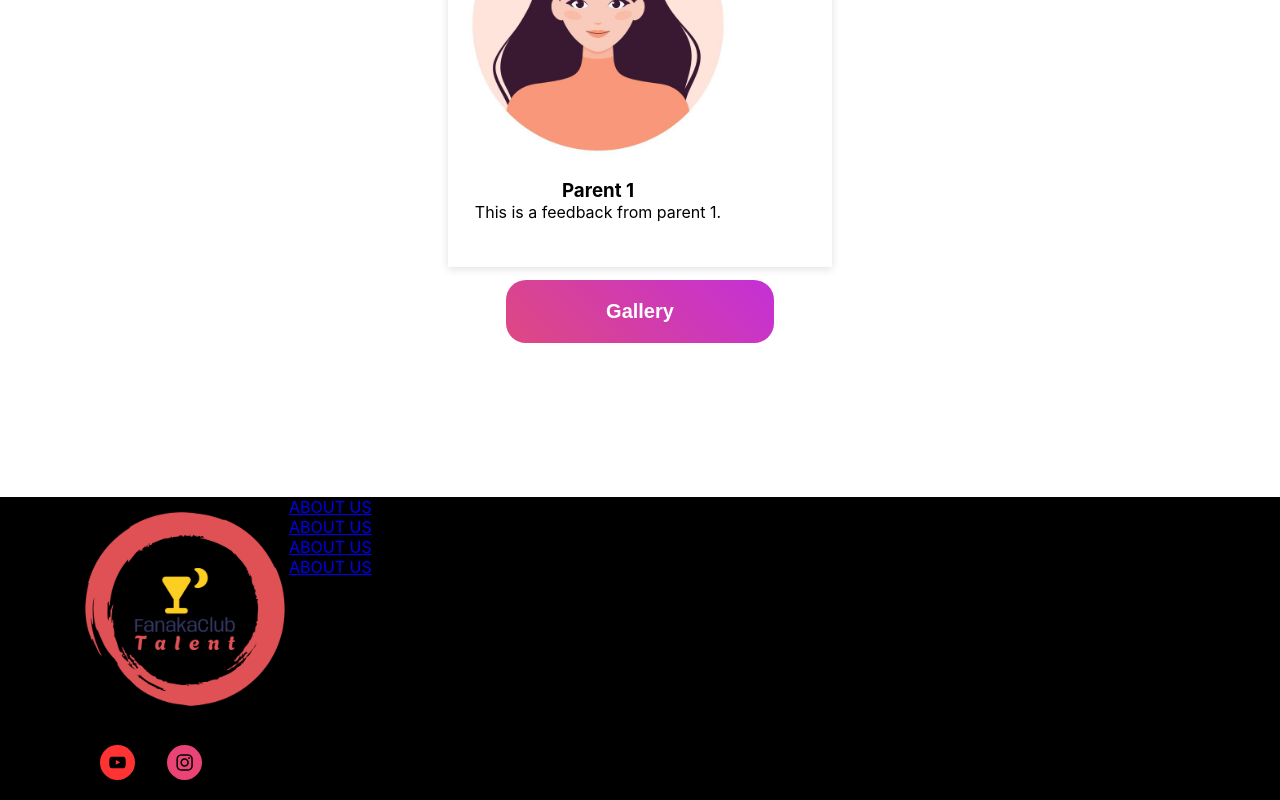
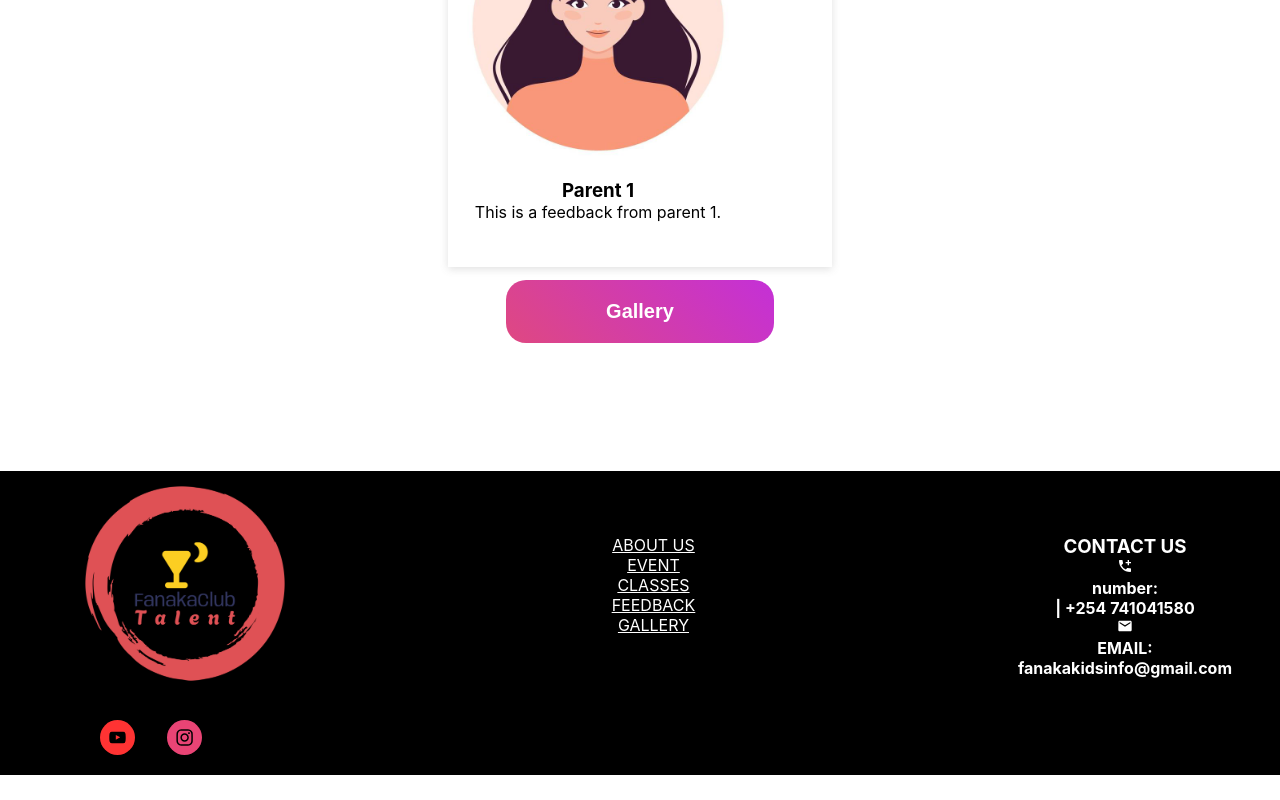
Before and after one commit to tobias-omondi/Fanakakids, a React (Create React App) app in the folder fanakakidstalents/: page / in a window 1280 px wide. Shown: the part 2779-3579 px from the top of the page. After the commit the page ends 3554 px from the top, so only its background shows below. Built offline with nearby package versions, Linux system fonts and the light colour scheme; a web font is replaced by a local one.

Commit message:
footer styling

```diff
--- a/fanakakidstalents/src/components/Footer.css
+++ b/fanakakidstalents/src/components/Footer.css
@@ -5,9 +5,10 @@
 }
 .main-footer{
     background-color: black;
-    margin-top: 12%;
+    margin-top: 10%;
     color: #fff;
     display: flex;
+    justify-content: space-between;
 }
 .logo-footer{
     margin-left: 5rem;
@@ -25,5 +26,13 @@
 }
 .links-page{
     color: #ffff;
-    display: block;
+    display: inline-block;
+    margin-top: 5%;
 }
+.links-page a {
+    color: #ffff;
+}
+.contacts-main{
+    margin-top: 5%;
+    margin-right: 3rem;
+}
--- a/fanakakidstalents/src/components/Footer.js
+++ b/fanakakidstalents/src/components/Footer.js
@@ -2,6 +2,8 @@ import React from 'react';
 import './Footer.css';
 import logofooter from "../Asset/fanakaclub-high-resolution-logo-transparent.png";
 import { SocialIcon } from 'react-social-icons';
+import { MdEmail , MdAddIcCall } from "react-icons/md";
+import { FaLocationDot } from "react-icons/fa6";
 
 const Footer = () => {
   return (
@@ -16,9 +18,27 @@ const Footer = () => {
       </div>
       <div className='links-page'>
       <div><a href='about'>ABOUT US</a></div>
-      <div><a href='about'>ABOUT US</a></div>
-      <div><a href='about'>ABOUT US</a></div>
-      <div><a href='about'>ABOUT US</a></div>
+      <div><a href='event'>EVENT</a></div>
+      <div><a href='classes'>CLASSES</a></div>
+      <div><a href='feedback'>FEEDBACK</a></div>
+      <div><a href='gallery'>GALLERY</a></div>
+      </div>
+      <div className='contacts-main'>
+        <div>
+          <h3>CONTACT US</h3>
+        </div>
+
+        <div className='phones-container'>
+          <MdAddIcCall />
+          <h4>number:<br/>
+          <span>| +254 741041580</span></h4>
+        </div>
+        <div className='email-container'>
+          <MdEmail />
+          <h4>EMAIL:<br/>
+            <span>fanakakidsinfo@gmail.com</span>
+          </h4>
+        </div>
       </div>
     </div>
   );
```
